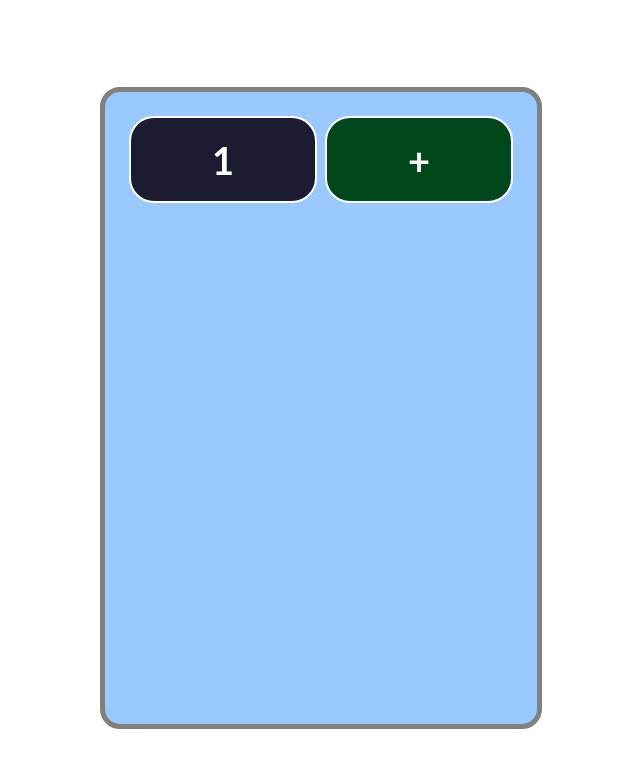
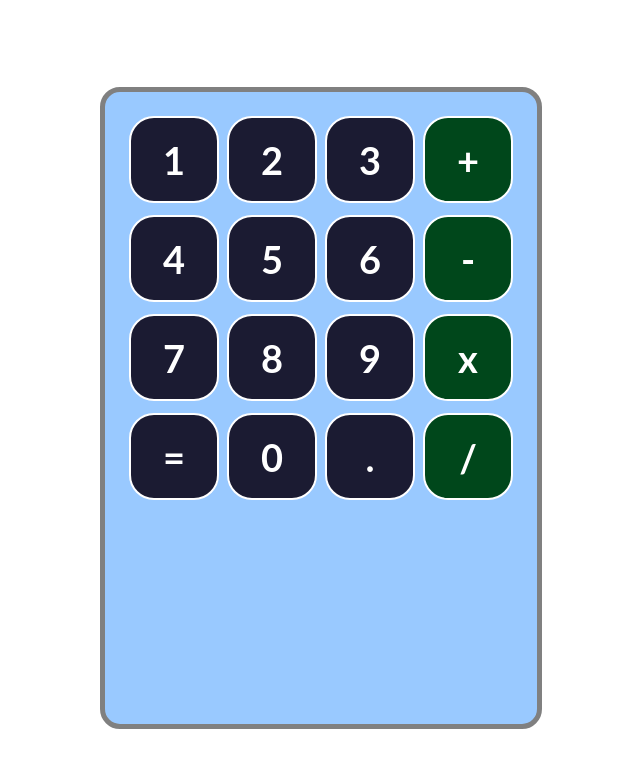
Before and after one commit to roxypoceros/CalculatorApp, a React (Create React App) app: page / in a window 1280 px wide. Shown: the top 768 px of the page, without its empty margins (319-959 px from the left). Built offline with nearby package versions, Linux system fonts and the light colour scheme.

Commit message:
Creo los botones para nÃumeros y operadores

```diff
--- a/src/App.js
+++ b/src/App.js
@@ -8,13 +8,31 @@
         {/* filas de calculadora */}
         <div className="row" >
           <Button>1</Button>
+          <Button>2</Button>
+          <Button>3</Button>
           <Button>+</Button>
+        </div>
+        <div className="row" >
+        <Button>4</Button>
+          <Button>5</Button>
+          <Button>6</Button>
+          <Button>-</Button>
+        </div>
+        <div className="row" >
+        <Button>7</Button>
+          <Button>8</Button>
+          <Button>9</Button>
+          <Button>x</Button>
+        </div>
+        <div className="row" >
+        <Button>=</Button>
+          <Button>0</Button>
+          <Button>.</Button>
+          <Button>/</Button>
+        </div>
+        <div className="row" >
 
         </div>
-        <div className="row" ></div>
-        <div className="row" ></div>
-        <div className="row" ></div>
-        <div className="row" ></div>
       </div>
 
 
--- a/src/components/Button.js
+++ b/src/components/Button.js
@@ -15,7 +15,7 @@
 
 /*     Con template literals creo clase mas elaborada para
     decidir cual va a ser la clase del botón, operador o num:
-    button-container es una clase fija (para CSS),
+    button-container cdes una clase fija (para CSS),
     operator sólo se agrega si el valor del children representa
     un operador /+-*
     La función isOperator debe dar true/false para decidir
```
